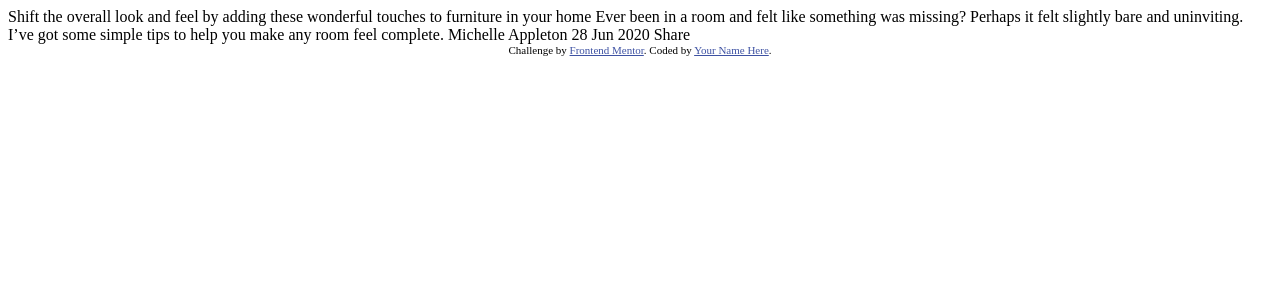
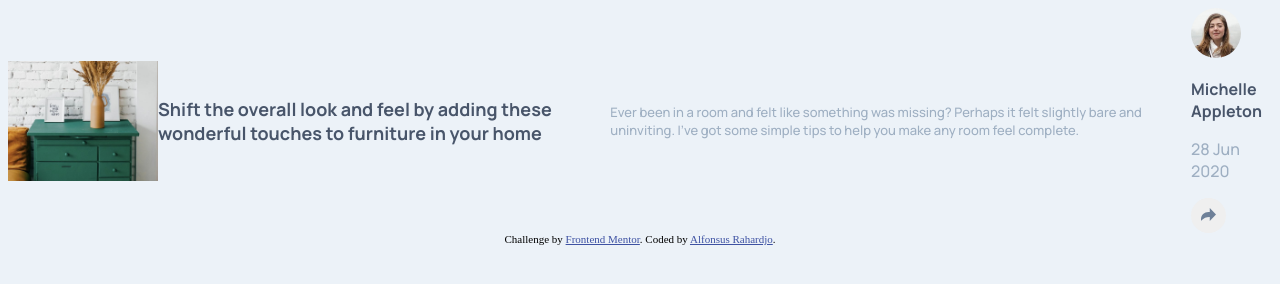
Before and after one commit to alfiekadalfie/article-preview, a plain HTML site: page index.html in a window 1280 px wide. Drawn offline with Linux system fonts and the light colour scheme.

Commit message:
basic setup

```diff
--- /dev/null
+++ b/index.css
@@ -0,0 +1,58 @@
+.attribution { font-size: 11px; text-align: center;}
+.attribution a { color: hsl(228, 45%, 44%); }
+
+p{
+  font-family: Manrope, Arial;
+}
+
+.display{
+  display: none;
+}
+
+.container{
+  align-items: center;
+  display: flex;
+
+}
+
+.drawers{
+  width: 150px;
+}
+
+.header{
+  color: hsl(217, 19%, 35%);
+  font-size: 18px;
+  font-weight: bold;
+}
+
+.caption{
+  color: hsl(212, 23%, 69%);
+  font-size: 13px;
+}
+
+.pfp{
+  width: 50px;
+  border-radius: 25px;
+}
+
+.author{
+  font-weight: bold;
+  color:hsl(217, 19%, 35%);
+}
+
+.date{
+  color:hsl(212, 23%, 69%);
+}
+
+.share-button{
+  border: none;
+  width: 35px;
+  height: 35px;
+  border-radius: 17.5px;
+  cursor: pointer;
+}
+
+.share-button:focus{
+  color: white;
+  background-color: hsl(217, 19%, 35%);
+}
--- a/index.html
+++ b/index.html
@@ -5,32 +5,52 @@
   <meta name="viewport" content="width=device-width, initial-scale=1.0"> <!-- displays site properly based on user's device -->
 
   <link rel="icon" type="image/png" sizes="32x32" href="./images/favicon-32x32.png">
+  <link href="https://fonts.googleapis.com/css2?family=Manrope:wght@500;700&display=swap" rel="stylesheet">
+  <link rel="stylesheet" href="index.css">
+  <script src="index.js"></script>
 
   <title>Frontend Mentor | Article preview component</title>
 
-  <!-- Feel free to remove these styles or customise in your own stylesheet 👍 -->
-  <style>
-    .attribution { font-size: 11px; text-align: center; }
-    .attribution a { color: hsl(228, 45%, 44%); }
-  </style>
 </head>
-<body>
+<body style="background-color: hsl(210, 46%, 95%);">
 
-  Shift the overall look and feel by adding these wonderful
-  touches to furniture in your home
+  <div class="container">
+    <img class="drawers" src="images/drawers.jpg">
 
-  Ever been in a room and felt like something was missing? Perhaps
-  it felt slightly bare and uninviting. I’ve got some simple tips
-  to help you make any room feel complete.
+    <p class="header">
+    Shift the overall look and feel by adding these wonderful
+    touches to furniture in your home
+    </p>
 
-  Michelle Appleton
-  28 Jun 2020
+    <p class="caption">
+    Ever been in a room and felt like something was missing? Perhaps
+    it felt slightly bare and uninviting. I've got some simple tips
+    to help you make any room feel complete.
+    </p>
 
-  Share
+    <div class="info">
+      <img class="pfp" src="images/avatar-michelle.jpg">
+      <p class="author">Michelle Appleton</p>
+      <p class="date">28 Jun 2020</p>
 
-  <div class="attribution">
+      <button id="share" class="share-button">
+        <img src="images/icon-share.svg">
+      </button>
+    </div>
+
+    <!--add display class after done styling-->
+    <div class="sharing-icons display">
+      <p>SHARE</p>
+      <img src="images/icon-facebook.svg">
+      <img src="images/icon-twitter.svg">
+      <img src="images/icon-pinterest.svg">
+    </div>
+
+  </div>
+
+  <footer class="attribution">
     Challenge by <a href="https://www.frontendmentor.io?ref=challenge" target="_blank">Frontend Mentor</a>.
-    Coded by <a href="#">Your Name Here</a>.
-  </div>
+    Coded by <a href="#" target="_blank">Alfonsus Rahardjo</a>.
+  </footer>
 </body>
 </html>
```
Also changed, not shown: index.js (added).
